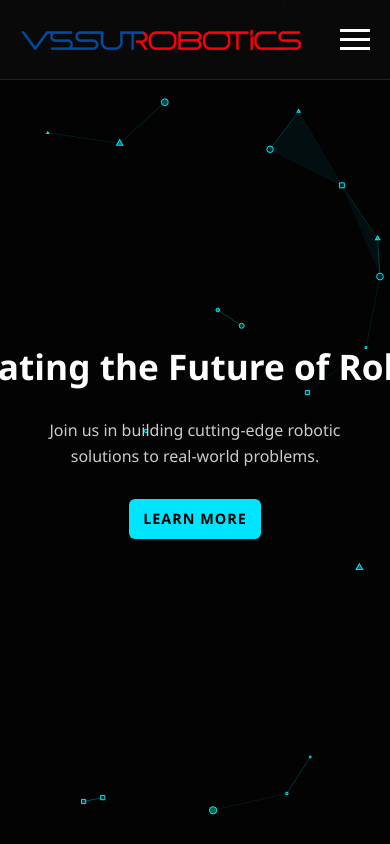
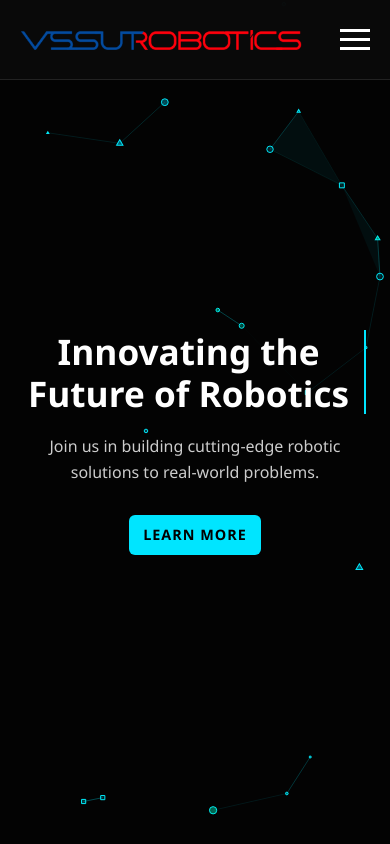
Before and after one commit to Losthero1640/rs-website, a React (Vite) app: page / in a window 390 px wide. Shown: the top 844 px of the page. Built offline with nearby package versions, Linux system fonts and the light colour scheme.

Commit message:
Fixing type issue

```diff
--- a/src/styles/Home.css
+++ b/src/styles/Home.css
@@ -56,7 +56,9 @@
   line-height: 1.2;
   color: white;
   animation: fadeInUp 1s ease;
+  text-align: center;
 }
+
 
 .hero-content h1 span {
   display: inline-block;
@@ -168,9 +170,13 @@
 
 @media (max-width: 768px) {
   .hero-content h1 {
-    font-size: 2.5rem;
-    margin-bottom: 20px;
+  font-size: 2.5rem;
+  margin-bottom: 20px;
+  white-space: normal; /* ✅ allow wrapping */
+  flex-direction: column;
+  max-width: 90vw;      /* ✅ prevent text from stretching too wide */
   }
+
 
   .hero p {
     font-size: 1.1rem;
@@ -195,8 +201,11 @@
 
 @media (max-width: 576px) {
   .hero-content h1 {
-    font-size: 2.2rem;
+  font-size: 2.2rem;
+  white-space: normal; /* ✅ allow wrapping */
+  max-width: 90vw;      /* ✅ constrain width for better wrapping */
   }
+
 
   .hero p {
     font-size: 1rem;
```
